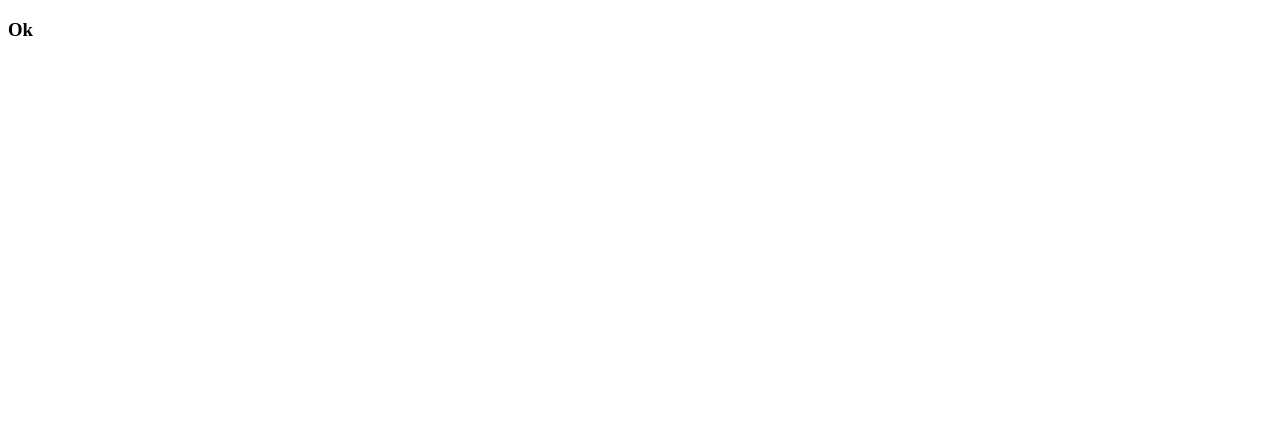
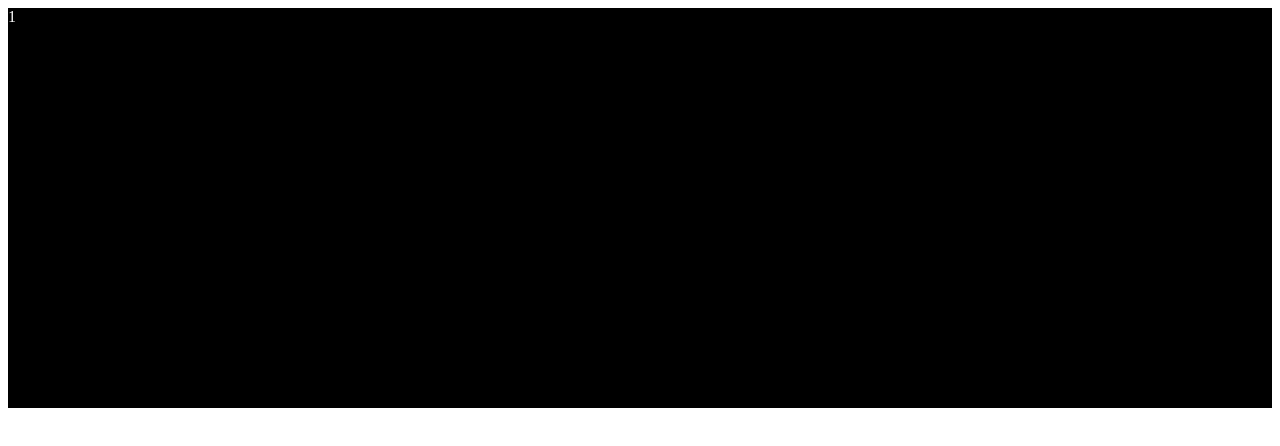
Before and after one commit to keksik77/react-carousel-component, a React app: page / in a window 1280 px wide. Shown: the top 446 px of the page. Built offline with nearby package versions, Linux system fonts and the light colour scheme.

Commit message:
feat: implement finger-following swipes

```diff
--- a/src/App.jsx
+++ b/src/App.jsx
@@ -1,7 +1,23 @@
 import React from "react";
+import { Carousel } from "./Carousel";
 
 const App = () => {
-  return <h3>Ok</h3>;
+  return (
+    <>
+      <Carousel slidesCount={1}>
+        <div>1</div>
+        <div>2</div>
+        <div>3</div>
+        <div>4</div>
+        <div>5</div>
+        <div>6</div>
+        <div>7</div>
+        <div>8</div>
+        <div>9</div>
+        <div>10</div>
+      </Carousel>
+    </>
+  );
 };
 
 export default App;
--- /dev/null
+++ b/src/Carousel/Carousel.jsx
@@ -0,0 +1,93 @@
+import React, { useState, useRef, useEffect } from "react";
+import "./style.css";
+
+let dragX1 = 0;
+let dragPresent = 0;
+
+const Carousel = (props) => {
+  const [sliderPosition, setSliderPosition] = useState(0);
+  const [sliderWidth, setSliderWidth] = useState(null);
+  const sliderElement = useRef(null);
+  //const [dragX1, setDragX1] = useState(0);
+  //const [dragX2, setDragX2] = useState(0);
+
+  useEffect(() => {
+    setSliderWidth(sliderElement.current.offsetWidth);
+    window.addEventListener("resize", () => {
+      setSliderWidth(sliderElement.current.offsetWidth);
+    });
+
+    return () => {
+      document.removeEventListener("resize");
+    };
+  }, []);
+
+  useEffect(() => {
+    sliderElement.current.style.transform = `translateX(${sliderPosition}%)`;
+    sliderElement.current.style.transition = `all .35s ease-in-out`;
+  }, [sliderPosition]);
+
+  const dragEnd = () => {
+    const dragOfSlides = Math.round((dragPresent * props.slidesCount) / 100);
+
+    console.log(dragOfSlides);
+    if (dragPresent > 40) {
+      setSliderPosition(sliderPosition - 100);
+    } else if (dragPresent < -40) {
+      setSliderPosition(sliderPosition + 100);
+    } else {
+      sliderElement.current.style.transform = `translateX(${sliderPosition}%)`;
+      sliderElement.current.style.transition = `all .35s ease-in-out`;
+    }
+
+    dragPresent = 0;
+    document.onmouseup = null;
+    document.onmousemove = null;
+  };
+
+  const dragAction = (event) => {
+    dragPresent = ((dragX1 - event.clientX) / sliderWidth) * 100;
+
+    sliderElement.current.style.transform = `translateX(${
+      sliderPosition - dragPresent
+    }%)`;
+    sliderElement.current.style.transition = "null";
+  };
+
+  const dragStart = (event) => {
+    event.preventDefault();
+    dragX1 = event.clientX;
+    document.onmousemove = dragAction;
+    document.onmouseup = dragEnd;
+  };
+
+  return (
+    <>
+      <div className="wrapper">
+        <ul
+          ref={sliderElement}
+          className="slides"
+          /*onTouchStart={dragStart}*/
+          /*onTouchMove={dragAction}*/
+          /*onTouchEnd={dragEnd}*/
+          onMouseDown={dragStart}
+          /*onTransitionEnd={checkIndex}*/
+        >
+          {props.children.map((child, i) => {
+            return (
+              <li
+                className="slide"
+                style={{ minWidth: `${100 / props.slidesCount}%` }}
+                key={i}
+              >
+                {child}
+              </li>
+            );
+          })}
+        </ul>
+      </div>
+    </>
+  );
+};
+
+export default Carousel;
--- /dev/null
+++ b/src/Carousel/index.js
@@ -0,0 +1,3 @@
+import Carousel from "./Carousel.jsx";
+
+export { Carousel };
--- /dev/null
+++ b/src/Carousel/style.css
@@ -0,0 +1,26 @@
+ul{
+    margin: 0;
+    padding: 0;
+    position: relative;
+    list-style: none;
+    width: 100%;
+    display: flex;
+}
+
+li{
+    flex-direction: column;
+    flex-flow: column;
+    margin: 0;
+    position: relative;
+    background: #000;
+    list-style: none;
+    color: white;
+    height: 400px;
+    min-width: 100%;
+}
+
+.wrapper {
+    overflow: hidden;
+    width: 100%;
+    margin: auto;
+}
```
